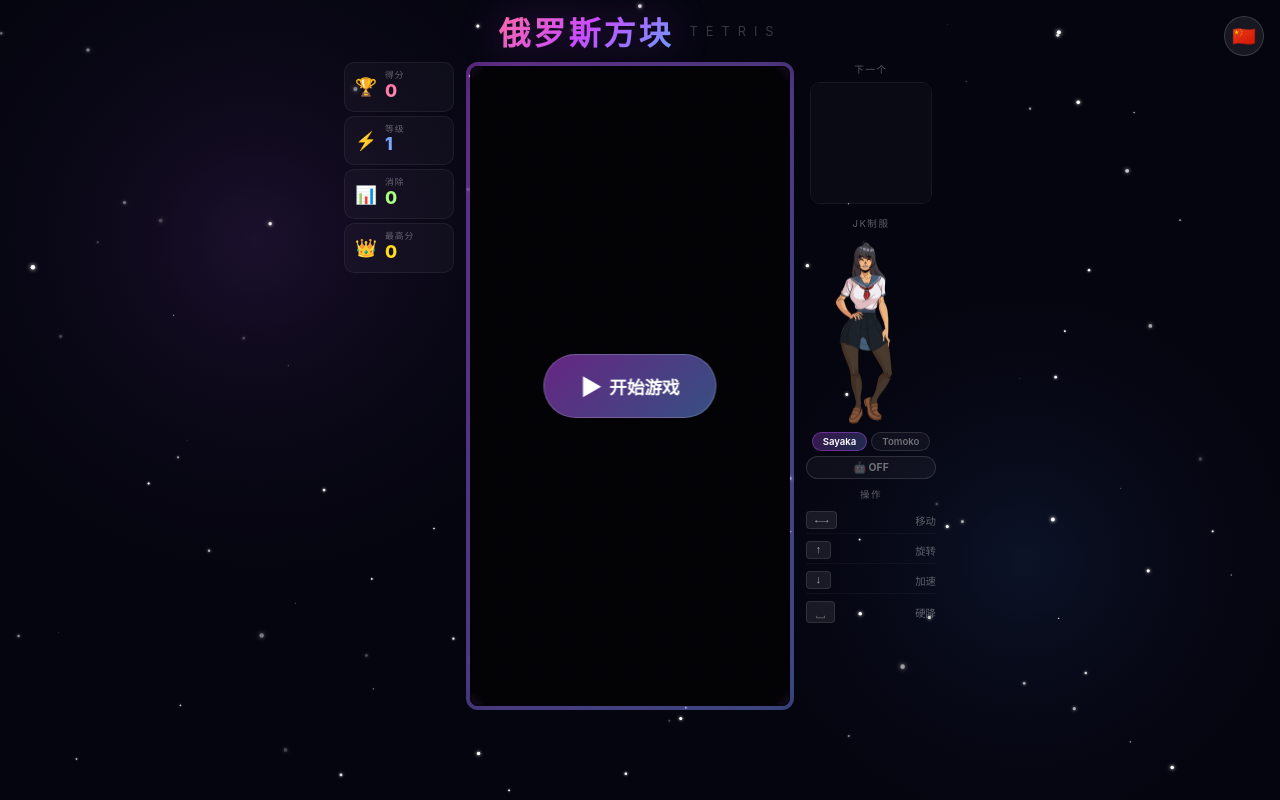
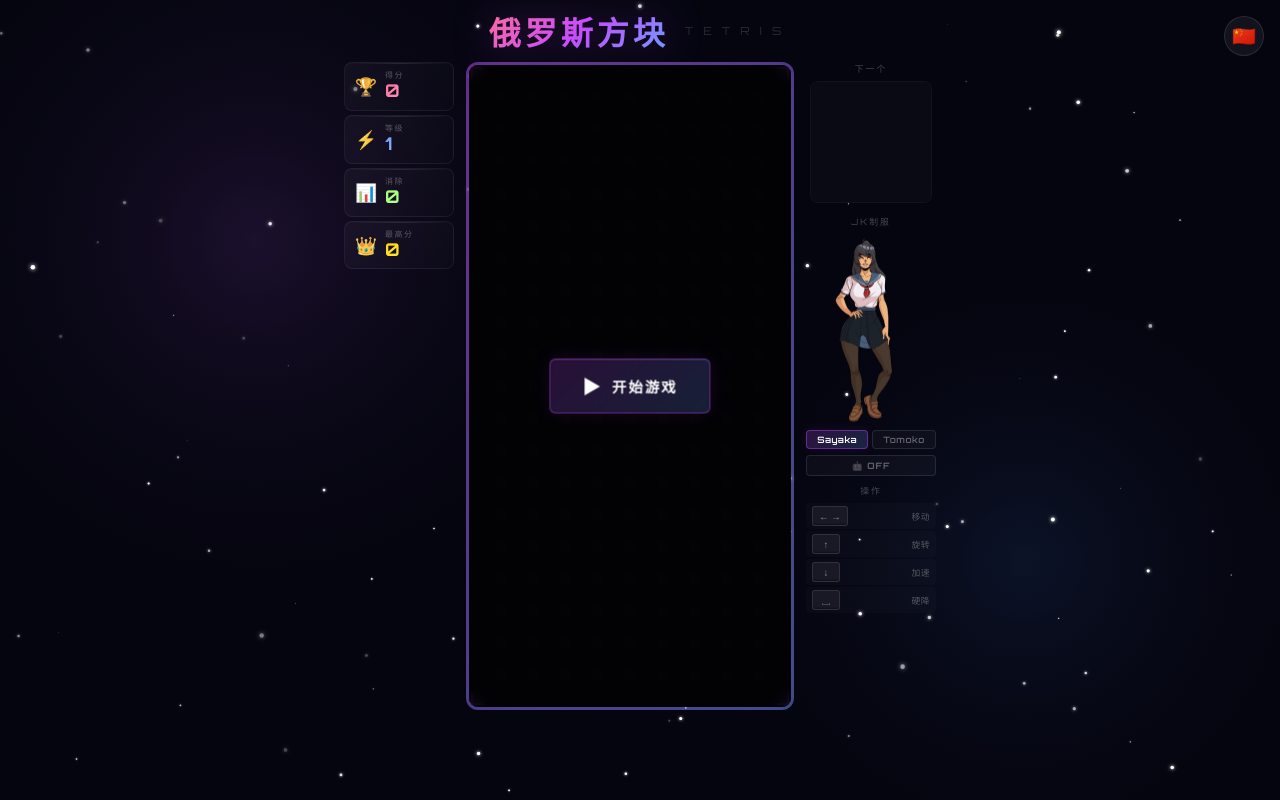
Before and after one commit to xiuhaotian/tetris-game, a Vue app: page / in a window 1280 px wide. Built offline with nearby package versions, Linux system fonts and the light colour scheme.

Commit message:
feat: professional game UI redesign with Orbitron font, neon accents, HUD-style panels

```diff
--- a/index.html
+++ b/index.html
@@ -5,6 +5,9 @@
     <link rel="icon" type="image/svg+xml" href="/favicon.svg" />
     <meta name="viewport" content="width=device-width, initial-scale=1.0, viewport-fit=cover" />
     <meta name="theme-color" content="#050510" />
+    <link rel="preconnect" href="https://fonts.googleapis.com">
+    <link rel="preconnect" href="https://fonts.gstatic.com" crossorigin>
+    <link href="https://fonts.googleapis.com/css2?family=Orbitron:wght@400;600;700;900&display=swap" rel="stylesheet">
     <title>俄罗斯方块 - 游戏策士</title>
     <meta name="description" content="经典俄罗斯方块游戏 - 游戏策士网页游戏系列">
   </head>
--- a/src/App.vue
+++ b/src/App.vue
@@ -96,10 +96,10 @@
           <div class="ctrl-box">
             <div class="panel-label">{{ t('controls') }}</div>
             <div class="ctrl-grid">
-              <div class="ctrl-item"><kbd>←→</kbd><span>{{ t('move') }}</span></div>
-              <div class="ctrl-item"><kbd>↑</kbd><span>{{ t('rotate') }}</span></div>
-              <div class="ctrl-item"><kbd>↓</kbd><span>{{ t('speed') }}</span></div>
-              <div class="ctrl-item"><kbd>␣</kbd><span>{{ t('drop') }}</span></div>
+              <div class="ctrl-item"><span class="key-cap">← →</span><span>{{ t('move') }}</span></div>
+              <div class="ctrl-item"><span class="key-cap">↑</span><span>{{ t('rotate') }}</span></div>
+              <div class="ctrl-item"><span class="key-cap">↓</span><span>{{ t('speed') }}</span></div>
+              <div class="ctrl-item"><span class="key-cap">␣</span><span>{{ t('drop') }}</span></div>
             </div>
           </div>
 
@@ -682,27 +682,24 @@ onUnmounted(() => {
 </script>
 
 <style scoped>
-/* ── Reset & Base ── */
 .game-wrapper {
   min-height: 100vh; min-height: 100dvh;
   position: relative; overflow: hidden; background: #050510;
   touch-action: none;
   display: flex; align-items: center; justify-content: center;
 }
-
 .bg-canvas {
   position: fixed; inset: 0; width: 100%; height: 100%;
   z-index: 0; transform: translateZ(0);
 }
-
 .lang-switch {
   position: fixed; top: 16px; right: 16px; z-index: 100;
   width: 40px; height: 40px; display: flex; align-items: center; justify-content: center;
-  background: rgba(255,255,255,0.08); border: 1px solid rgba(255,255,255,0.15);
+  background: rgba(255,255,255,0.06); border: 1px solid rgba(255,255,255,0.1);
   border-radius: 50%; cursor: pointer; font-size: 1.2rem;
   backdrop-filter: blur(12px); transition: 0.2s;
 }
-.lang-switch:hover { background: rgba(255,255,255,0.15); transform: scale(1.1); }
+.lang-switch:hover { background: rgba(255,255,255,0.12); transform: scale(1.1); }
 
 /* ── Container ── */
 .game-container {
@@ -713,17 +710,20 @@ onUnmounted(() => {
   height: 100dvh; max-height: 100dvh;
   box-sizing: border-box;
 }
-
 .top-bar { flex-shrink: 0; text-align: center; }
 .title-row { display: flex; align-items: center; gap: 16px; justify-content: center; }
 .title {
+  font-family: 'Orbitron', sans-serif;
   font-size: 2rem; font-weight: 900; margin: 0;
   background: linear-gradient(135deg, #ff6b9d, #c94bff, #6b9dff);
   -webkit-background-clip: text; -webkit-text-fill-color: transparent;
-  letter-spacing: 3px;
+  letter-spacing: 4px;
   filter: drop-shadow(0 0 20px rgba(201,75,255,0.3));
 }
-.subtitle { font-size: 0.8rem; color: rgba(255,255,255,0.2); letter-spacing: 8px; }
+.subtitle {
+  font-family: 'Orbitron', sans-serif;
+  font-size: 0.7rem; color: rgba(255,255,255,0.15); letter-spacing: 10px;
+}
 
 /* ── Main Area ── */
 .main-area {
@@ -741,64 +741,78 @@ onUnmounted(() => {
 .right-panel { width: 130px; gap: 8px; }
 
 .stat {
+  position: relative;
   display: flex; align-items: center; gap: 8px;
   padding: 8px 10px;
-  background: rgba(255,255,255,0.03);
+  background: linear-gradient(135deg, rgba(255,255,255,0.04) 0%, rgba(255,255,255,0.01) 100%);
   border: 1px solid rgba(255,255,255,0.06);
-  border-radius: 10px;
-  transition: 0.2s;
+  border-radius: 8px;
+  overflow: hidden;
+  transition: border-color 0.2s;
 }
-.stat:hover { background: rgba(255,255,255,0.06); }
-.stat-icon { font-size: 1.1rem; flex-shrink: 0; }
+.stat::before {
+  content: ''; position: absolute; top: 0; left: 2px; right: 2px; height: 1px;
+  background: linear-gradient(90deg, transparent, rgba(255,255,255,0.1), transparent);
+}
+.stat-icon { font-size: 1.1rem; flex-shrink: 0; filter: saturate(0.8); }
 .stat-body { min-width: 0; }
-.stat-label { font-size: 0.55rem; color: rgba(255,255,255,0.35); text-transform: uppercase; letter-spacing: 1px; display: block; line-height: 1; }
-.stat-val { font-size: 1.1rem; font-weight: 800; display: block; line-height: 1.3; }
+.stat-label {
+  font-family: 'Orbitron', sans-serif;
+  font-size: 0.5rem; color: rgba(255,255,255,0.3);
+  letter-spacing: 1.5px; display: block; line-height: 1;
+}
+.stat-val {
+  font-family: 'Orbitron', sans-serif;
+  font-size: 1.1rem; font-weight: 700; display: block; line-height: 1.3;
+  letter-spacing: 1px;
+}
 .score-val { background: linear-gradient(135deg,#ff6b9d,#ff9dbd); -webkit-background-clip: text; -webkit-text-fill-color: transparent; }
 .level-val { background: linear-gradient(135deg,#6b9dff,#9dbbff); -webkit-background-clip: text; -webkit-text-fill-color: transparent; }
 .lines-val { background: linear-gradient(135deg,#9dff6b,#bbff9d); -webkit-background-clip: text; -webkit-text-fill-color: transparent; }
 .high-val { background: linear-gradient(135deg,#ffd700,#ffed4a); -webkit-background-clip: text; -webkit-text-fill-color: transparent; }
 
 .combo-badge {
-  text-align: center; padding: 6px;
-  background: linear-gradient(135deg, rgba(255,107,157,0.25), rgba(201,75,255,0.25));
-  border-radius: 8px; font-size: 1rem; font-weight: 900;
-  background: linear-gradient(135deg,#ff6b9d,#c94bff);
-  -webkit-background-clip: text; -webkit-text-fill-color: transparent;
+  text-align: center; padding: 4px 8px;
+  background: linear-gradient(135deg, rgba(255,107,157,0.15), rgba(201,75,255,0.15));
+  border: 1px solid rgba(255,107,157,0.2);
+  border-radius: 6px;
+  font-family: 'Orbitron', sans-serif;
+  font-size: 0.85rem; font-weight: 700;
+  color: #ff6b9d;
   animation: pulse 0.5s ease-in-out infinite;
 }
 
 /* ── Board ── */
 .board-section { position: relative; flex-shrink: 0; }
 .board-frame {
-  position: relative; width: 328px; height: 648px; padding: 4px;
-  background: linear-gradient(135deg, rgba(201,75,255,0.35), rgba(107,157,255,0.35));
+  position: relative; width: 328px; height: 648px; padding: 3px;
+  background: linear-gradient(135deg, rgba(201,75,255,0.4), rgba(107,157,255,0.4));
   border-radius: 12px; overflow: hidden;
 }
 .board-glow {
   position: absolute; inset: -3px;
   background: linear-gradient(45deg, #ff6b9d, #c94bff, #6b9dff, #ff6b9d);
-  background-size: 400% 400%; border-radius: 15px; z-index: -1;
-  opacity: 0.3; filter: blur(20px);
+  background-size: 300% 300%; border-radius: 15px; z-index: -1;
+  opacity: 0.25; filter: blur(20px);
   animation: borderGlow 4s ease-in-out infinite;
 }
 @keyframes borderGlow {
   0%,100% { background-position: 0% 50%; opacity: 0.2; }
-  50% { background-position: 100% 50%; opacity: 0.45; }
+  50% { background-position: 100% 50%; opacity: 0.5; }
 }
-.board-frame canvas { display: block; border-radius: 8px; background: #0a0a15; width: 100%; height: 100%; }
-
+.board-frame canvas { display: block; border-radius: 9px; background: #0a0a15; width: 100%; height: 100%; }
 .board-corners { position: absolute; inset: 0; pointer-events: none; z-index: 1; }
 .corner {
-  position: absolute; width: 10px; height: 10px; border: 2px solid rgba(201,75,255,0.5);
+  position: absolute; width: 12px; height: 12px;
+  border-color: rgba(201,75,255,0.6); border-style: solid;
 }
-.corner.tl { top: 6px; left: 6px; border-right: none; border-bottom: none; border-radius: 5px 0 0 0; }
-.corner.tr { top: 6px; right: 6px; border-left: none; border-bottom: none; border-radius: 0 5px 0 0; }
-.corner.bl { bottom: 6px; left: 6px; border-right: none; border-top: none; border-radius: 0 0 0 5px; }
-.corner.br { bottom: 6px; right: 6px; border-left: none; border-top: none; border-radius: 0 0 5px 0; }
-
+.corner.tl { top: 5px; left: 5px; border-width: 2px 0 0 2px; border-radius: 4px 0 0 0; }
+.corner.tr { top: 5px; right: 5px; border-width: 2px 2px 0 0; border-radius: 0 4px 0 0; }
+.corner.bl { bottom: 5px; left: 5px; border-width: 0 0 2px 2px; border-radius: 0 0 0 4px; }
+.corner.br { bottom: 5px; right: 5px; border-width: 0 2px 2px 0; border-radius: 0 0 4px 0; }
 .board-overlay {
-  position: absolute; inset: 4px; background: rgba(0,0,0,0.7);
-  border-radius: 8px; z-index: 5; backdrop-filter: blur(3px);
+  position: absolute; inset: 3px; background: rgba(0,0,0,0.75);
+  border-radius: 9px; z-index: 5; backdrop-filter: blur(4px);
 }
 
 .start-btn-wrap {
@@ -806,26 +820,38 @@ onUnmounted(() => {
   z-index: 10;
 }
 .start-btn {
-  padding: 16px 36px; border-radius: 50px; border: 1px solid rgba(255,255,255,0.2);
-  background: linear-gradient(135deg, rgba(201,75,255,0.5), rgba(107,157,255,0.5));
-  color: white; font-size: 1.1rem; font-weight: 700; cursor: pointer;
-  display: flex; align-items: center; gap: 8px;
-  backdrop-filter: blur(8px); transition: 0.3s; white-space: nowrap;
+  position: relative;
+  padding: 14px 32px; border-radius: 6px; border: 1px solid rgba(201,75,255,0.4);
+  background: linear-gradient(135deg, rgba(201,75,255,0.2), rgba(107,157,255,0.2));
+  color: white;
+  font-family: 'Orbitron', sans-serif;
+  font-size: 0.9rem; font-weight: 700; cursor: pointer;
+  display: flex; align-items: center; gap: 10px;
+  backdrop-filter: blur(8px); transition: all 0.25s;
+  text-transform: uppercase; letter-spacing: 2px;
+  box-shadow: 0 0 20px rgba(201,75,255,0.1), inset 0 1px 0 rgba(255,255,255,0.08);
 }
-.start-btn:hover { transform: scale(1.08); box-shadow: 0 15px 40px rgba(201,75,255,0.4); }
-.btn-symbol { font-size: 1.3rem; }
+.start-btn:hover {
+  transform: scale(1.05);
+  border-color: rgba(201,75,255,0.7);
+  box-shadow: 0 0 30px rgba(201,75,255,0.25), inset 0 1px 0 rgba(255,255,255,0.12);
+}
+.start-btn:active { transform: scale(0.97); }
+.btn-symbol { font-size: 1.1rem; }
 
 /* ── Right Panel ── */
 .panel-label {
-  font-size: 0.6rem; color: rgba(255,255,255,0.35);
-  text-transform: uppercase; letter-spacing: 1.5px;
-  margin-bottom: 6px; text-align: center;
+  font-family: 'Orbitron', sans-serif;
+  font-size: 0.55rem; color: rgba(255,255,255,0.25);
+  letter-spacing: 2px; margin-bottom: 6px; text-align: center;
+  text-transform: uppercase;
 }
 
 .next-box { text-align: center; }
 .next-frame {
-  display: inline-block; border-radius: 10px;
-  border: 1px solid rgba(255,255,255,0.08); overflow: hidden;
+  display: inline-block; border-radius: 8px;
+  border: 1px solid rgba(255,255,255,0.06); overflow: hidden;
+  background: rgba(0,0,0,0.2);
 }
 .next-frame canvas { display: block; }
 
@@ -833,48 +859,72 @@ onUnmounted(() => {
 .char-canvas-wrap { display: flex; justify-content: center; }
 .char-selector { display: flex; justify-content: center; gap: 4px; margin-top: 4px; }
 .char-btn {
-  padding: 3px 10px; border-radius: 20px; border: 1px solid rgba(255,255,255,0.12);
-  background: rgba(255,255,255,0.04); color: rgba(255,255,255,0.4);
-  font-size: 0.6rem; cursor: pointer; transition: 0.2s; font-weight: 600;
-  font-family: inherit;
+  padding: 3px 10px; border-radius: 4px;
+  border: 1px solid rgba(255,255,255,0.1);
+  background: rgba(255,255,255,0.03); color: rgba(255,255,255,0.35);
+  font-family: 'Orbitron', sans-serif;
+  font-size: 0.55rem; cursor: pointer; transition: all 0.2s;
+  font-weight: 600; letter-spacing: 0.5px;
 }
-.char-btn:hover { background: rgba(255,255,255,0.1); color: rgba(255,255,255,0.7); }
+.char-btn:hover {
+  background: rgba(255,255,255,0.07); color: rgba(255,255,255,0.6);
+  border-color: rgba(255,255,255,0.2);
+}
 .char-btn.active {
-  background: linear-gradient(135deg, rgba(201,75,255,0.25), rgba(107,157,255,0.25));
+  background: linear-gradient(135deg, rgba(201,75,255,0.2), rgba(107,157,255,0.2));
   border-color: rgba(201,75,255,0.4); color: white;
+  box-shadow: 0 0 12px rgba(201,75,255,0.1);
 }
 .ai-toggle { margin-top: 4px; }
 .ai-btn {
-  padding: 4px 14px; border-radius: 20px; border: 1px solid rgba(255,255,255,0.12);
-  background: rgba(255,255,255,0.04); color: rgba(255,255,255,0.4);
-  font-size: 0.65rem; cursor: pointer; transition: 0.2s; font-weight: 700;
-  width: 100%; font-family: inherit;
+  padding: 4px 12px; border-radius: 4px;
+  border: 1px solid rgba(255,255,255,0.1);
+  background: rgba(255,255,255,0.03); color: rgba(255,255,255,0.35);
+  font-family: 'Orbitron', sans-serif;
+  font-size: 0.55rem; cursor: pointer; transition: all 0.2s;
+  font-weight: 700; width: 100%; letter-spacing: 1px;
 }
-.ai-btn:hover { background: rgba(255,255,255,0.08); }
+.ai-btn:hover {
+  background: rgba(255,255,255,0.06); color: rgba(255,255,255,0.5);
+}
 .ai-btn.active {
-  background: linear-gradient(135deg, rgba(0,255,136,0.2), rgba(0,200,100,0.2));
+  background: linear-gradient(135deg, rgba(0,255,136,0.15), rgba(0,200,100,0.15));
   border-color: rgba(0,255,136,0.35); color: #00ff88;
-  box-shadow: 0 0 16px rgba(0,255,136,0.12);
+  box-shadow: 0 0 16px rgba(0,255,136,0.1);
 }
 
 .ctrl-box {}
-.ctrl-grid { display: flex; flex-direction: column; gap: 3px; }
+.ctrl-grid { display: flex; flex-direction: column; gap: 2px; }
 .ctrl-item {
   display: flex; justify-content: space-between; align-items: center;
-  padding: 4px 0; border-bottom: 1px solid rgba(255,255,255,0.04);
+  padding: 3px 6px;
+  background: rgba(255,255,255,0.02);
+  border-radius: 4px;
 }
 .ctrl-item:last-child { border-bottom: none; }
-kbd {
-  background: rgba(255,255,255,0.08); padding: 2px 8px; border-radius: 4px;
-  font-size: 0.7rem; color: rgba(255,255,255,0.6); border: 1px solid rgba(255,255,255,0.1);
+.key-cap {
+  display: inline-flex; align-items: center; justify-content: center;
+  min-width: 28px; height: 20px; padding: 0 6px;
+  background: rgba(255,255,255,0.06);
+  border: 1px solid rgba(255,255,255,0.1);
+  border-radius: 3px;
+  font-family: 'Orbitron', sans-serif;
+  font-size: 0.6rem; color: rgba(255,255,255,0.5);
+  box-shadow: inset 0 -1.5px 0 rgba(0,0,0,0.3);
 }
-.ctrl-item span { font-size: 0.65rem; color: rgba(255,255,255,0.35); }
+.ctrl-item span:last-child {
+  font-family: 'Orbitron', sans-serif;
+  font-size: 0.55rem; color: rgba(255,255,255,0.3);
+  letter-spacing: 0.5px;
+}
 
 .achieve-box { display: flex; flex-direction: column; gap: 3px; }
 .achieve-item {
-  padding: 4px 8px; background: rgba(255,215,0,0.08);
-  border: 1px solid rgba(255,215,0,0.2); border-radius: 5px;
-  font-size: 0.65rem; color: rgba(255,215,0,0.8); text-align: center;
+  padding: 4px 8px;
+  background: linear-gradient(135deg, rgba(255,215,0,0.06), rgba(255,215,0,0.02));
+  border: 1px solid rgba(255,215,0,0.15); border-radius: 4px;
+  font-size: 0.6rem; color: rgba(255,215,0,0.7); text-align: center;
+  font-weight: 600;
   animation: pop 0.3s ease-out;
 }
 @keyframes pop { 0% { transform: scale(0.8); opacity: 0; } 100% { transform: scale(1); opacity: 1; } }
@@ -882,17 +932,30 @@ kbd {
 /* ── Game Over ── */
 .game-over-overlay {
   position: fixed; inset: 0; z-index: 200;
-  background: rgba(0,0,0,0.85); backdrop-filter: blur(5px);
+  background: rgba(0,0,0,0.85); backdrop-filter: blur(6px);
   display: flex; align-items: center; justify-content: center;
-  animation: fadeIn 0.3s ease-out;
+  animation: fadeIn 0.4s ease-out;
 }
 @keyframes fadeIn { from { opacity: 0; } to { opacity: 1; } }
 .go-content { text-align: center; }
-.go-title { font-size: 2.2rem; font-weight: 900; color: #c41e3a; margin-bottom: 12px; text-shadow: 0 0 30px rgba(196,30,58,0.6); }
-.go-score { color: rgba(255,255,255,0.5); font-size: 0.85rem; margin-bottom: 6px; }
-.go-num { font-size: 2.2rem; font-weight: 900;
+.go-title {
+  font-family: 'Orbitron', sans-serif;
+  font-size: 2.2rem; font-weight: 900; color: #c41e3a;
+  margin-bottom: 16px; text-shadow: 0 0 40px rgba(196,30,58,0.5);
+  letter-spacing: 4px;
+}
+.go-score {
+  font-family: 'Orbitron', sans-serif;
+  color: rgba(255,255,255,0.35); font-size: 0.75rem;
+  letter-spacing: 2px; margin-bottom: 8px;
+}
+.go-num {
+  font-family: 'Orbitron', sans-serif;
+  font-size: 2.5rem; font-weight: 900;
   background: linear-gradient(135deg,#ffd700,#ffed4a);
-  -webkit-background-clip: text; -webkit-text-fill-color: transparent; }
+  -webkit-background-clip: text; -webkit-text-fill-color: transparent;
+  filter: drop-shadow(0 0 20px rgba(255,215,0,0.3));
+}
 
 /* ── Combo Pop ── */
 .combo-pop {
@@ -900,10 +963,12 @@ kbd {
   animation: comboAnim 0.8s ease-out forwards; pointer-events: none;
 }
 .combo-text {
+  font-family: 'Orbitron', sans-serif;
   font-size: 2.5rem; font-weight: 900;
   background: linear-gradient(135deg,#ff6b9d,#c94bff,#6b9dff);
   -webkit-background-clip: text; -webkit-text-fill-color: transparent;
   text-shadow: 0 0 40px rgba(201,75,255,0.5);
+  letter-spacing: 2px;
 }
 @keyframes comboAnim {
   0% { opacity: 0; transform: translate(-50%,-50%) scale(0.5); }
@@ -911,7 +976,6 @@ kbd {
   80% { opacity: 1; transform: translate(-50%,-50%) scale(1); }
   100% { opacity: 0; transform: translate(-50%,-50%) scale(1.3); }
 }
-
 @keyframes pulse { 0%,100% { transform: scale(1); } 50% { transform: scale(1.05); } }
 
 /* ── Responsive ── */
@@ -929,9 +993,8 @@ kbd {
   .right-panel .achieve-box { display: none; }
   .board-section { order: 3; }
 }
-
 @media (max-width: 600px) {
-  .title { font-size: 1.3rem; }
+  .title { font-size: 1.3rem; letter-spacing: 2px; }
   .subtitle { display: none; }
   .lang-switch { top: 8px; right: 8px; width: 34px; height: 34px; font-size: 1rem; }
   .game-container { gap: 4px; padding: 4px 6px; }
@@ -944,8 +1007,7 @@ kbd {
   .board-frame canvas { width: 100%; height: 100%; display: block; }
   .right-panel { align-items: center; gap: 4px; }
   .char-box :deep(.char-canvas) { width: 120px; height: auto; }
-  .char-btn { font-size: 0.55rem; padding: 2px 8px; }
-  .ai-btn { font-size: 0.55rem; padding: 3px 10px; }
+  .char-btn { font-size: 0.5rem; padding: 2px 7px; }
+  .ai-btn { font-size: 0.5rem; padding: 3px 9px; }
 }
-
 </style>
```
